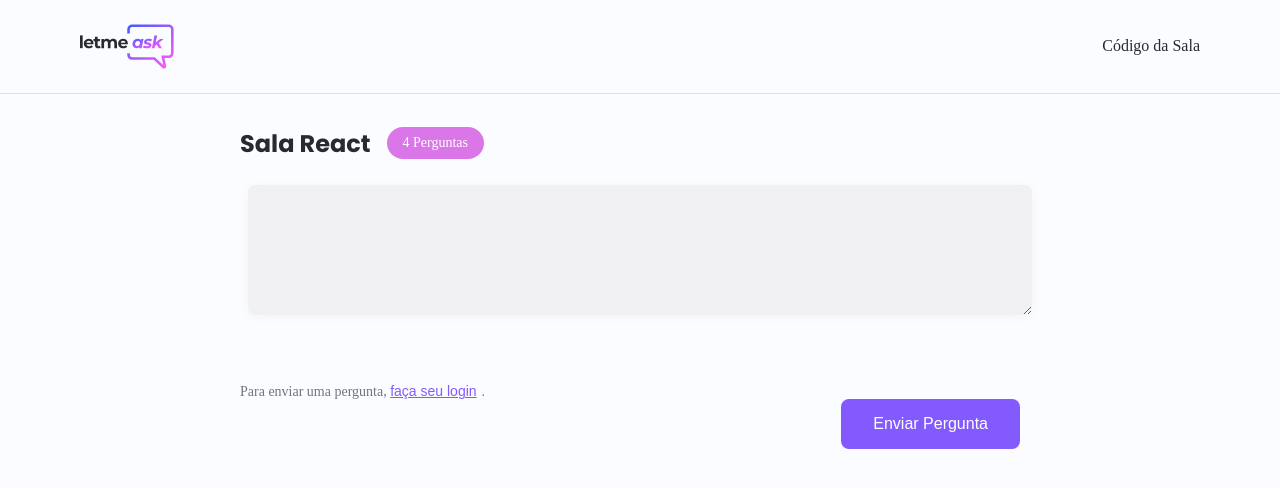
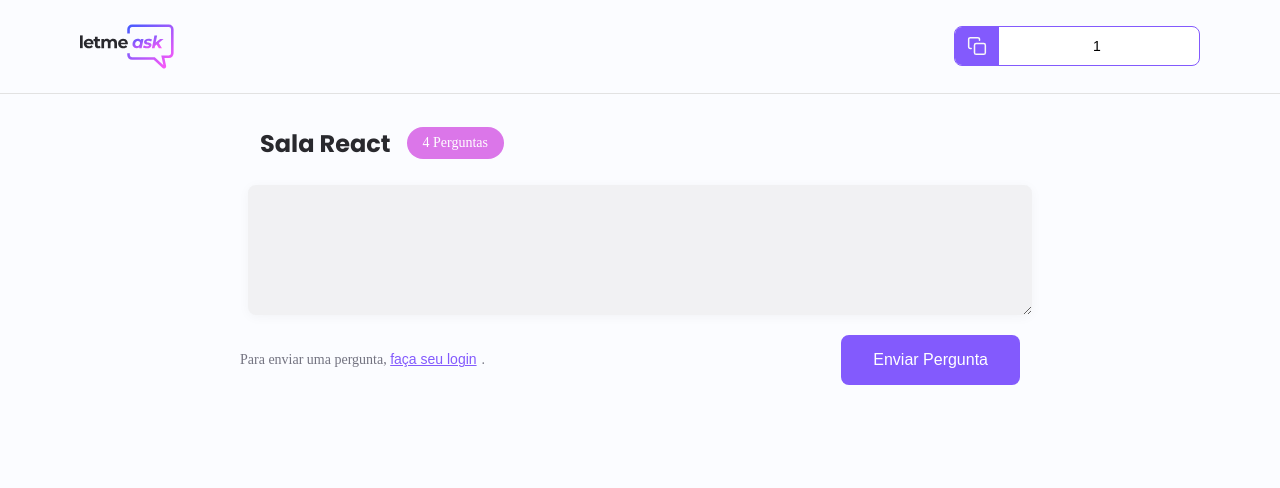
Before and after one commit to Douglasproglima/letmeask-proglima, a React (Create React App) app: page /rooms/1 in a window 1280 px wide. Shown: the top 488 px of the page. Built offline with nearby package versions, Linux system fonts and the light colour scheme; no server answers.

Commit message:
Create component RoomCode and copy/paste

```diff
--- /dev/null
+++ b/src/components/RoomCode.tsx
@@ -0,0 +1,21 @@
+import copyImg from '../assets/images/copy.svg';
+import '../styles/room-code.scss';
+
+type RoomCodeProps = {
+  code: string
+}
+
+export function RoomCode(props: RoomCodeProps) {
+  function copyRoomCodeToClipboard() {
+    navigator.clipboard.writeText(props.code)
+  }
+
+  return (
+    <button className="room-code" onClick={ copyRoomCodeToClipboard }>
+      <div>
+        <img src={copyImg} alt="Copy room code" />
+      </div>
+      <span>{ props.code }</span>
+    </button>
+  )
+}
--- a/src/pages/Room.tsx
+++ b/src/pages/Room.tsx
@@ -1,14 +1,25 @@
+import { useParams } from 'react-router-dom'
 import logoImg from '../assets/images/logo.svg';
 import { Button } from '../components/Button';
+import { RoomCode } from '../components/RoomCode';
 import '../styles/room.scss';
+
+//#region Types
+type RoomParams = {
+  id: string
+}
+//#endregion
+
 export function Room() {
+  const params = useParams<RoomParams>();
+
   return (
     <>
       <div id="page-room">
         <header>
           <div className="content">
             <img src={logoImg} alt="Letmeask" />
-            <div>Código da Sala</div>
+            <RoomCode code={ params.id } />
           </div>
         </header>
 
--- a/src/styles/button.scss
+++ b/src/styles/button.scss
@@ -2,7 +2,6 @@
   background: var(--background-button-dinamic);
   color: var(--white);
 
-  margin-top: 64px;
   margin-right: 20px;
   padding: 0 32px;
   height: 50px;
--- /dev/null
+++ b/src/styles/room-code.scss
@@ -0,0 +1,33 @@
+.room-code {
+  height: 40px;
+  border-radius: 8px;
+  overflow: hidden;
+
+  background: var(--white);
+  border: 1px solid var(--background-button-dinamic);
+  cursor: pointer;
+
+  display: flex;
+
+  div {
+    background: var(--background-button-dinamic);
+    height: 100%;
+    padding: 0 12px;
+
+    display: flex;
+    justify-content: center;
+    align-items: center;
+  }
+
+  span {
+    width: 200px;
+    padding: 0 16px 0 12px;
+
+    display: block;
+    align-self: center;
+    flex: 1;
+
+    font-size: 14px;
+    font-weight: 500;
+  }
+}
--- a/src/styles/room.scss
+++ b/src/styles/room.scss
@@ -26,6 +26,8 @@
       align-items: center;
 
       h1 {
+        margin-left: 20px;
+
         font-family: 'Poppins', sans-serif;
         font-size: 24px;
         color: var(--black-light);
```
